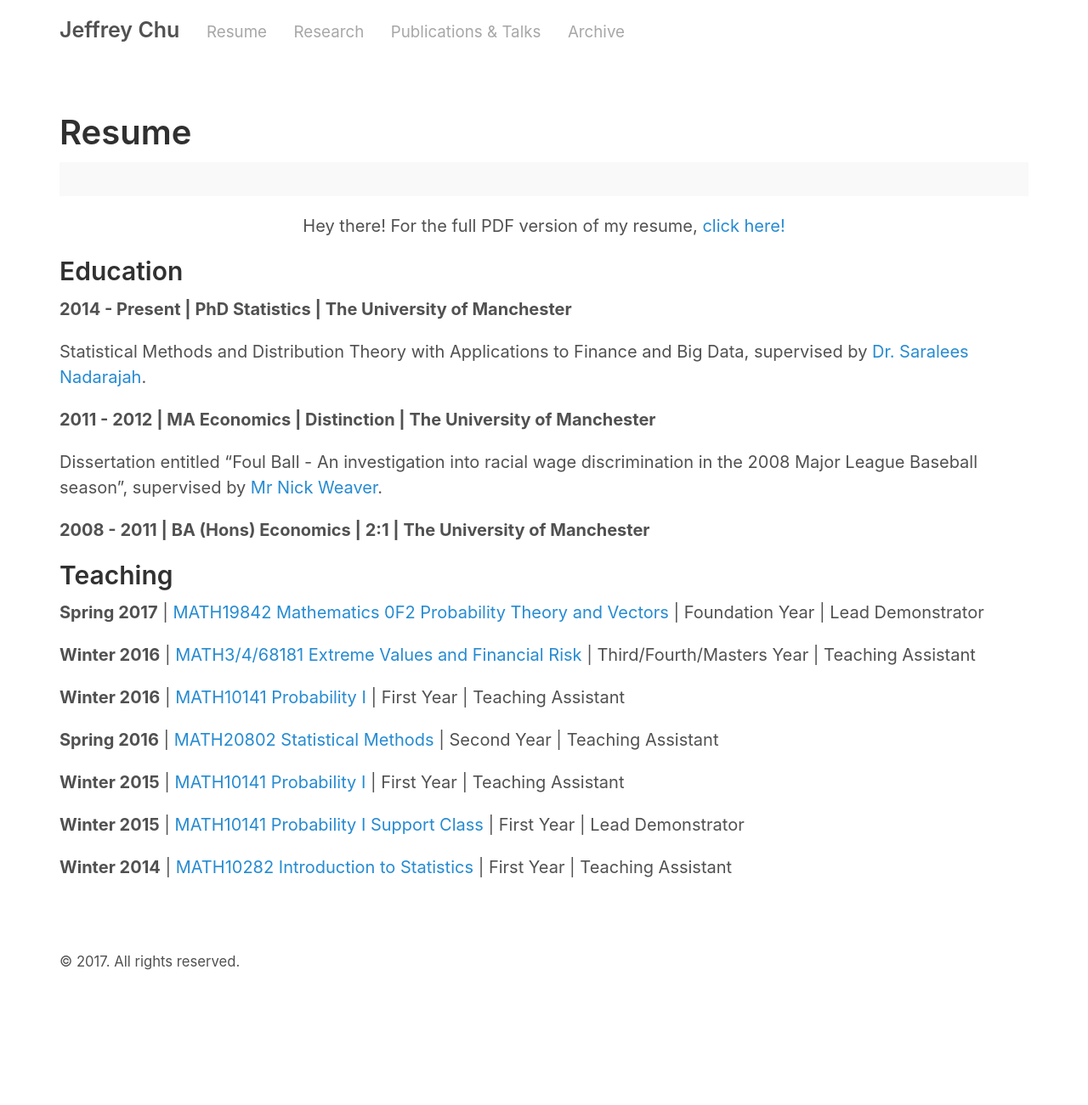
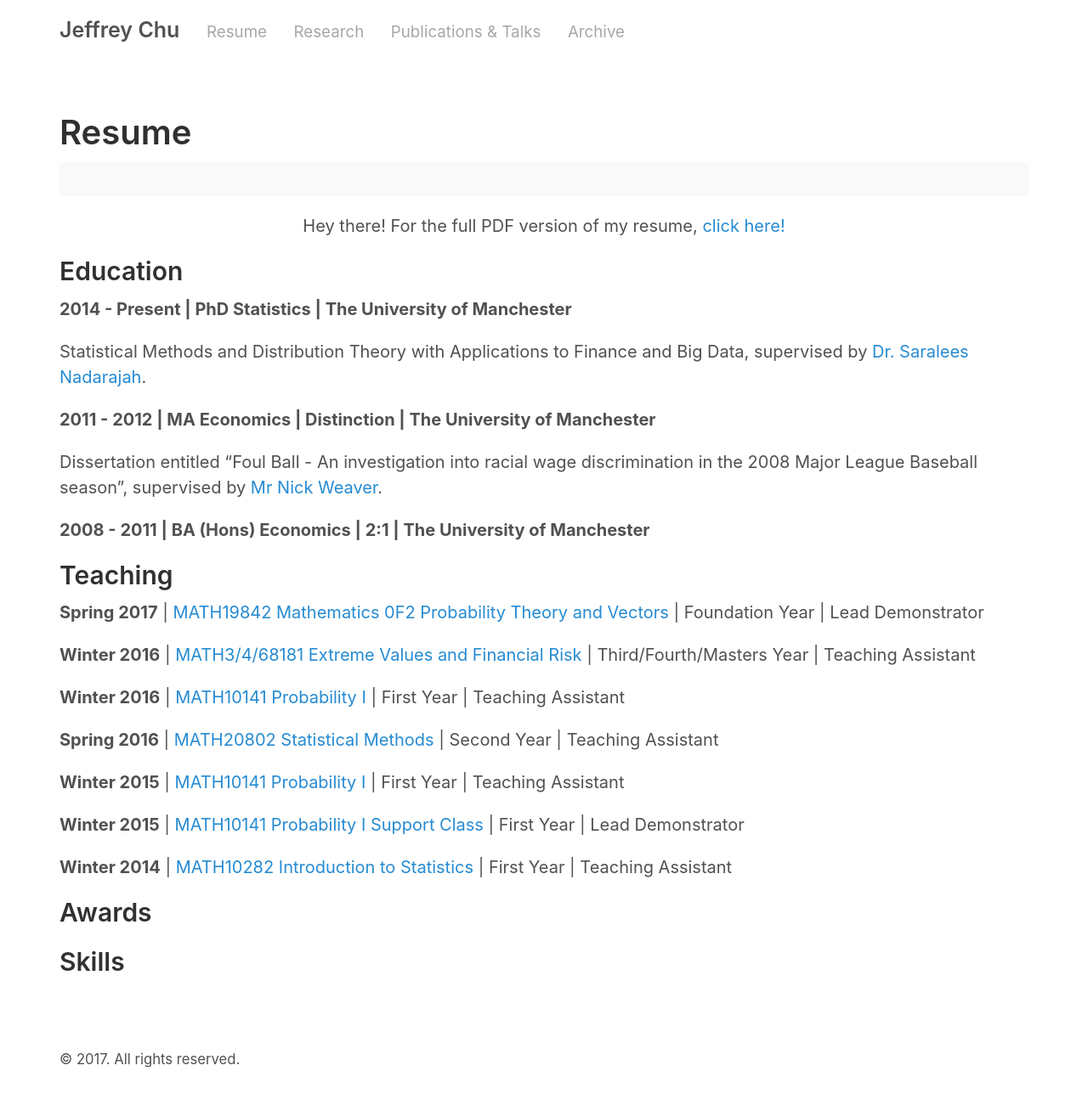
Before and after one commit to jeffrey-chu/jeffrey-chu.github.io, a Jekyll site: the page built from about.md, in a window 1280 px wide. Shown: the whole page at 85% size. Built offline with Jekyll 4.4.1, drawn with Linux system fonts in a browser that asks for light colours; before the commit the page ends 1186 px from its top, so only the background shows below that.

Commit message:
Update about.md

```diff
--- a/about.md
+++ b/about.md
@@ -24,3 +24,7 @@ title: Resume
 <p><b>Winter 2015</b> | <a href="http://www.maths.manchester.ac.uk/study/undergraduate/courses/mathematics-bsc/course-unit-spec/?unitcode=MATH10141">MATH10141 Probability I</a> | First Year | Teaching Assistant</p>
 <p><b>Winter 2015</b> | <a href="http://www.maths.manchester.ac.uk/study/undergraduate/courses/mathematics-bsc/course-unit-spec/?unitcode=MATH10141">MATH10141 Probability I Support Class </a> | First Year | Lead Demonstrator</p>
 <p><b>Winter 2014</b> | <a href="http://www.maths.manchester.ac.uk/study/undergraduate/courses/mathematics-bsc/course-unit-spec/?unitcode=MATH10282">MATH10282 Introduction to Statistics</a> | First Year | Teaching Assistant</p>
+
+## Awards
+
+## Skills
```
